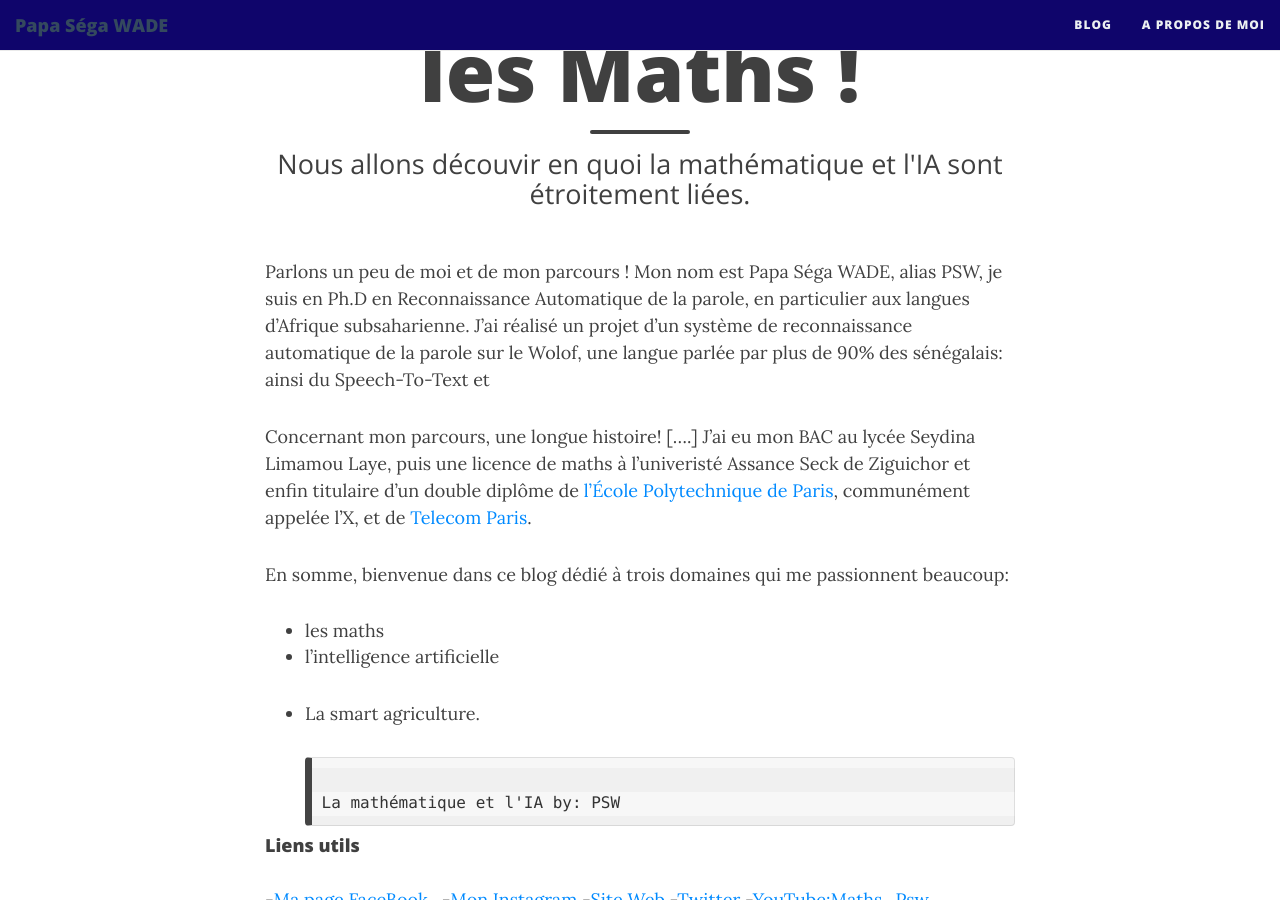
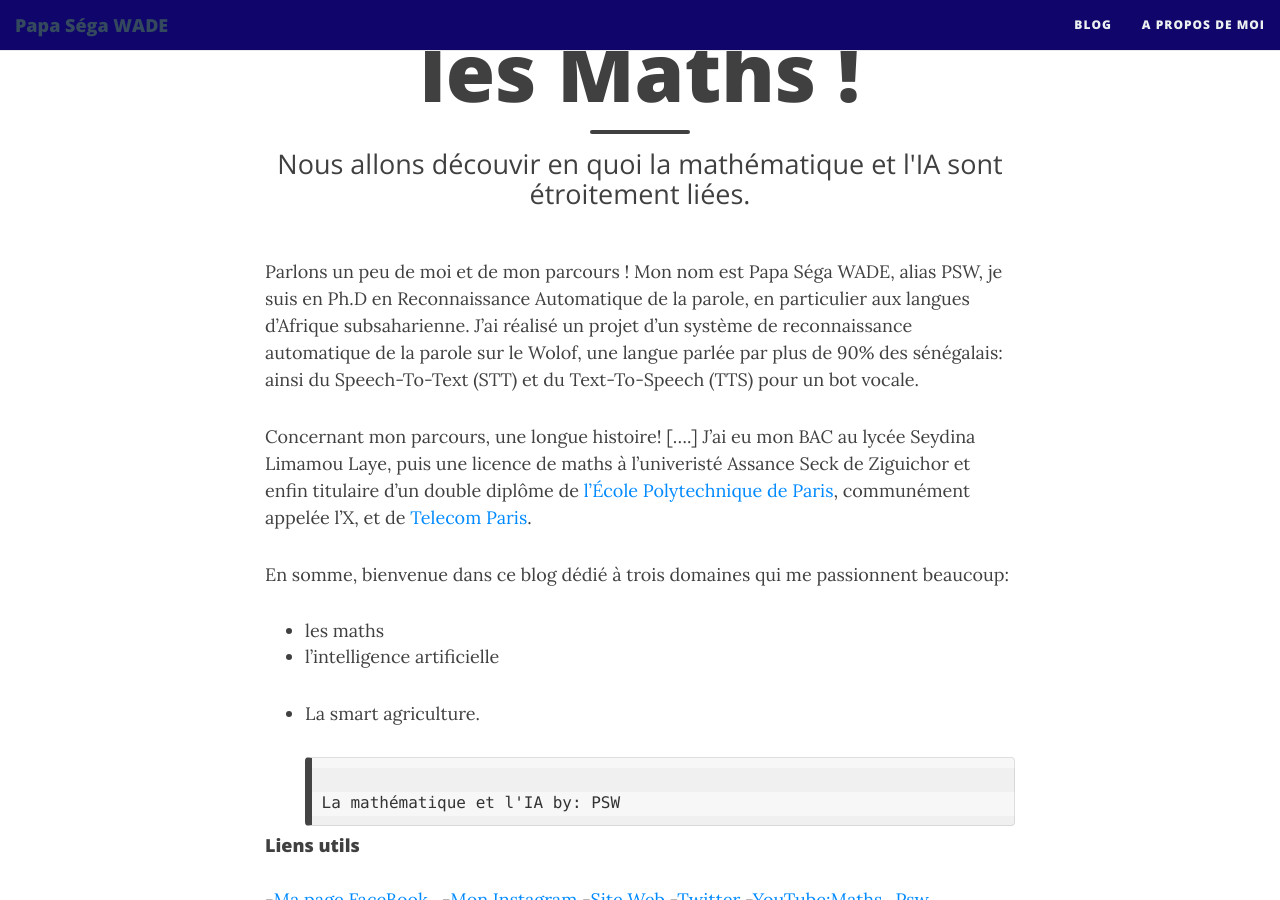
Before and after one commit to papasega/papasega.github.io, a Jekyll site: the page built from aboutme.md, in a window 1280 px wide and 900 px high, scrolled down 367 px. Built offline with Jekyll 4.4.1, drawn with Linux system fonts in a browser that asks for light colours; nearby versions of some CDN libraries.

Commit message:
Update aboutme.md

```diff
--- a/aboutme.md
+++ b/aboutme.md
@@ -7,7 +7,7 @@ googlefonts: ["Montserrat"]
 ---
 Parlons un peu de moi et de mon parcours !
 Mon nom est Papa Séga WADE, alias PSW, je suis en Ph.D en Reconnaissance Automatique de la parole, en particulier aux langues d'Afrique subsaharienne.
-J'ai réalisé un projet d'un système de reconnaissance automatique de la parole sur le Wolof, une langue parlée par plus de 90% des sénégalais: ainsi du Speech-To-Text et
+J'ai réalisé un projet d'un système de reconnaissance automatique de la parole sur le Wolof, une langue parlée par plus de 90% des sénégalais: ainsi du Speech-To-Text (STT) et du Text-To-Speech (TTS) pour un bot vocale.
 
 Concernant mon parcours, une longue histoire! [....]
 J'ai eu mon BAC au lycée Seydina Limamou Laye, puis une licence de maths à l'univeristé Assance Seck de Ziguichor et enfin titulaire d'un double diplôme de [l'École Polytechnique de Paris](https://www.polytechnique.edu/), communément appelée l'X, et de [Telecom Paris](https://www.telecom-paris.fr/).
```
